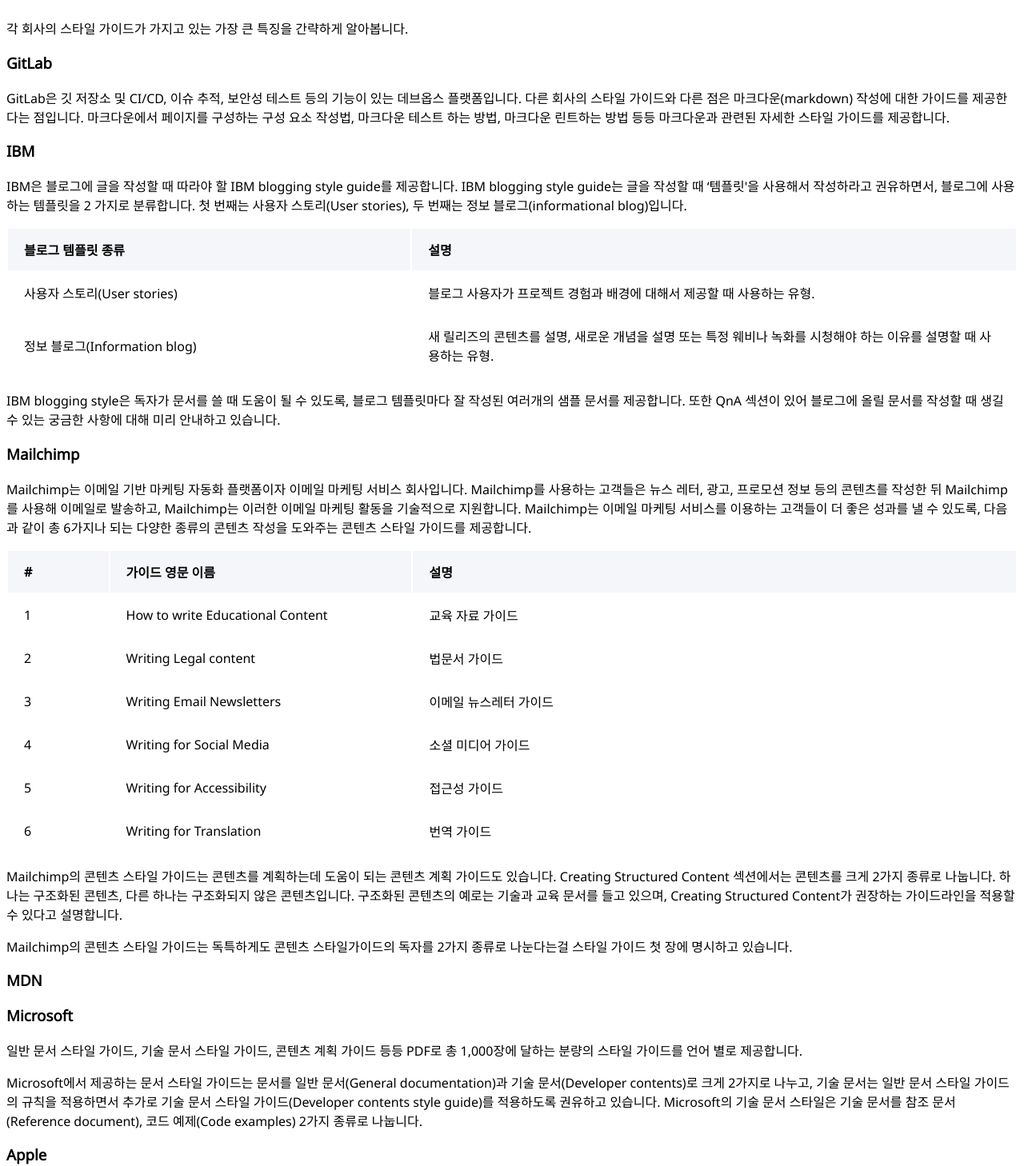
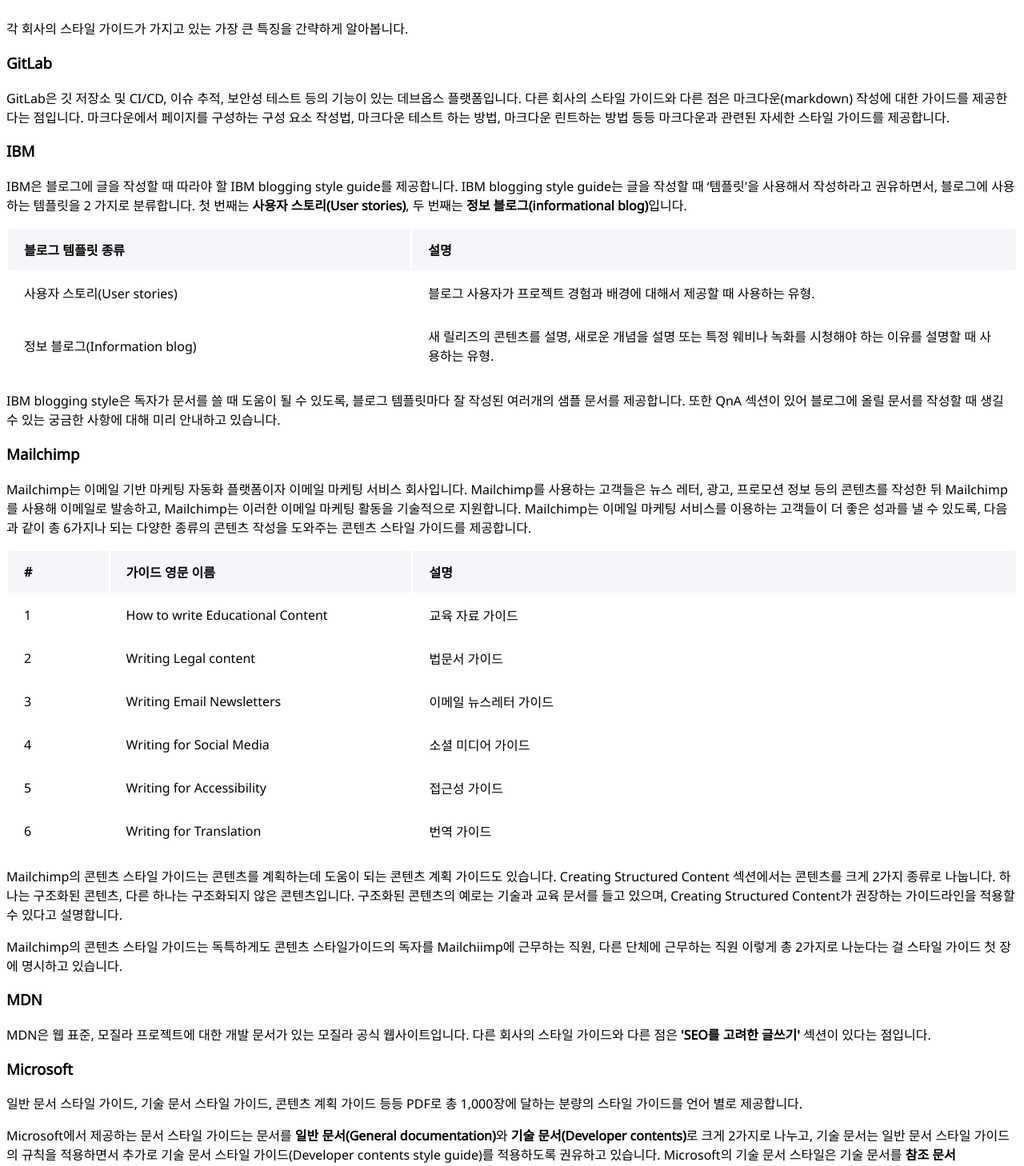
Before and after one commit to marron-b/brown, a Next.js app: page /styleguide_research/01_styleguide_research in a window 1280 px wide. Shown: the part 2957-4415 px from the top of the page at 80% size. Built offline with nearby package versions, Linux system fonts and the light colour scheme.

Commit message:
change rowspan to rowSpan

```diff
--- a/pages/styleguide_research/01_styleguide_research.mdx
+++ b/pages/styleguide_research/01_styleguide_research.mdx
@@ -58,7 +58,7 @@ Write the Docs은 스타일 가이드란 ‘문서 전체에서 일관된 스타
     </thead>
     <tbody>
     <tr>
-        <td style={{padding: "14px 20px"}} rowspan="3">문서 스타일 가이드</td>
+        <td style={{padding: "14px 20px"}} rowSpan="3">문서 스타일 가이드</td>
         <td style={{padding: "14px 20px"}}>일반 문서 스타일 가이드</td>
         <td style={{padding: "14px 20px"}}>General documentation style guide</td>
         <td style={{padding: "14px 20px"}}>일반 문서 작성 스타일 가이드</td>
@@ -78,7 +78,7 @@ Write the Docs은 스타일 가이드란 ‘문서 전체에서 일관된 스타
         </td>
     </tr>
     <tr style={{backgroundColor: "#fff"}}>
-        <td style={{padding: "14px 20px"}} rowspan="2">콘텐츠 스타일 가이드</td>
+        <td style={{padding: "14px 20px"}} rowSpan="2">콘텐츠 스타일 가이드</td>
         <td style={{padding: "14px 20px"}}>기술 문서 콘텐츠 스타일 가이드</td>
         <td style={{padding: "14px 20px"}}>Technical content style guide, Developer content style guide</td>
         <td style={{padding: "14px 20px"}}>
@@ -93,7 +93,7 @@ Write the Docs은 스타일 가이드란 ‘문서 전체에서 일관된 스타
         </td>
     </tr>
     <tr style={{backgroundColor: "#fff"}}>
-        <td style={{padding: "14px 20px"}} rowspan="3">계획 가이드</td>
+        <td style={{padding: "14px 20px"}} rowSpan="3">계획 가이드</td>
         <td style={{padding: "14px 20px"}}>일반 문서 계획 가이드</td>
         <td style={{padding: "14px 20px"}}>General documentation planning guide</td>
         <td style={{padding: "14px 20px"}}>
@@ -132,10 +132,10 @@ Write the Docs은 스타일 가이드란 ‘문서 전체에서 일관된 스타
     </thead>
     <tbody>
     <tr>
-        <td style={{padding: "14px 20px"}} rowspan="3">1</td>
-        <td style={{padding: "14px 20px"}} rowspan="3">GitLab</td>
-        <td style={{padding: "14px 20px"}} rowspan="3">Documentation Style Guide</td>
-        <td style={{padding: "14px 20px"}} rowspan="3">문서 스타일 가이드</td>
+        <td style={{padding: "14px 20px"}} rowSpan="3">1</td>
+        <td style={{padding: "14px 20px"}} rowSpan="3">GitLab</td>
+        <td style={{padding: "14px 20px"}} rowSpan="3">Documentation Style Guide</td>
+        <td style={{padding: "14px 20px"}} rowSpan="3">문서 스타일 가이드</td>
         <td style={{padding: "14px 20px"}}>일반 문서 스타일 가이드</td>
     </tr>
     <tr style={{backgroundColor: "#fff"}}>
@@ -152,9 +152,9 @@ Write the Docs은 스타일 가이드란 ‘문서 전체에서 일관된 스타
         <td style={{padding: "14px 20px"}}> 블로그 콘텐츠 스타일 가이드</td>
     </tr>
     <tr>
-        <td style={{padding: "17px 20px"}} rowspan="7">3</td>
-        <td style={{padding: "17px 20px"}} rowspan="7">Mailchimp</td>
-        <td style={{padding: "17px 20px"}} rowspan="7">Content Style Guide</td>
+        <td style={{padding: "17px 20px"}} rowSpan="7">3</td>
+        <td style={{padding: "17px 20px"}} rowSpan="7">Mailchimp</td>
+        <td style={{padding: "17px 20px"}} rowSpan="7">Content Style Guide</td>
         <td style={{padding: "17px 20px"}}>문서 스타일 가이드</td>
         <td style={{padding: "14px 20px"}}>일반 문서 스타일 가이드</td>
     </tr>
@@ -163,7 +163,7 @@ Write the Docs은 스타일 가이드란 ‘문서 전체에서 일관된 스타
         <td style={{padding: "14px 20px"}}>구조화된 콘텐츠 계획 가이드</td>
     </tr>
     <tr style={{backgroundColor: "#fff"}}>
-        <td style={{padding: "14px 20px"}} rowspan="5">콘텐츠 스타일 가이드</td>
+        <td style={{padding: "14px 20px"}} rowSpan="5">콘텐츠 스타일 가이드</td>
         <td style={{padding: "14px 20px"}}>이메일 뉴스레터 콘텐츠 가이드</td>
     </tr>
     <tr style={{backgroundColor: "#fff"}}>
@@ -179,20 +179,20 @@ Write the Docs은 스타일 가이드란 ‘문서 전체에서 일관된 스타
         <td style={{padding: "14px 20px"}}>접근성 가이드</td>
     </tr>
     <tr style={{backgroundColor: "#fff"}}>
-        <td style={{padding: "14px 20px"}} rowspan="2">4</td>
-        <td style={{padding: "14px 20px"}} rowspan="2">MDN</td>
-        <td style={{padding: "14px 20px"}} rowspan="2">Writing guidelines</td>
-        <td style={{padding: "14px 20px"}} rowspan="2">문서 스타일 가이드</td>
+        <td style={{padding: "14px 20px"}} rowSpan="2">4</td>
+        <td style={{padding: "14px 20px"}} rowSpan="2">MDN</td>
+        <td style={{padding: "14px 20px"}} rowSpan="2">Writing guidelines</td>
+        <td style={{padding: "14px 20px"}} rowSpan="2">문서 스타일 가이드</td>
         <td style={{padding: "14px 20px"}}>일반 문서 스타일 가이드</td>
     </tr>
     <tr style={{backgroundColor: "#fff"}}>
         <td style={{padding: "14px 20px"}}>기술 문서 스타일 가이드</td>
     </tr>
     <tr style={{backgroundColor: "#fff"}}>
-        <td style={{padding: "14px 20px"}} rowspan="3">5</td>
-        <td style={{padding: "14px 20px"}} rowspan="3">Microsoft</td>
-        <td style={{padding: "14px 20px"}} rowspan="3">Writing style guide</td>
-        <td style={{padding: "14px 20px"}} rowspan="2">문서 스타일 가이드</td>
+        <td style={{padding: "14px 20px"}} rowSpan="3">5</td>
+        <td style={{padding: "14px 20px"}} rowSpan="3">Microsoft</td>
+        <td style={{padding: "14px 20px"}} rowSpan="3">Writing style guide</td>
+        <td style={{padding: "14px 20px"}} rowSpan="2">문서 스타일 가이드</td>
         <td style={{padding: "14px 20px"}}>문서 스타일 가이드</td>
     </tr>
     <tr style={{backgroundColor: "#fff"}}>
@@ -216,7 +216,8 @@ Write the Docs은 스타일 가이드란 ‘문서 전체에서 일관된 스타
 ### GitLab
 GitLab은 깃 저장소 및 CI/CD, 이슈 추적, 보안성 테스트 등의 기능이 있는 데브옵스 플랫폼입니다. 다른 회사의 스타일 가이드와 다른 점은 마크다운(markdown) 작성에 대한 가이드를 제공한다는 점입니다. 마크다운에서 페이지를 구성하는 구성 요소 작성법, 마크다운 테스트 하는 방법, 마크다운 린트하는 방법 등등 마크다운과 관련된 자세한 스타일 가이드를 제공합니다.
 ### IBM
-IBM은 블로그에 글을 작성할 때 따라야 할 IBM blogging style guide를 제공합니다. IBM blogging style guide는 글을 작성할 때 ‘템플릿'을 사용해서 작성하라고 권유하면서, 블로그에 사용하는 템플릿을 2 가지로 분류합니다. 첫 번째는 사용자 스토리(User stories), 두 번째는 정보 블로그(informational blog)입니다.
+IBM은 블로그에 글을 작성할 때 따라야 할 IBM blogging style guide를 제공합니다. IBM blogging style guide는 글을 작성할 때 ‘템플릿'을 사용해서 작성하라고 권유하면서, 블로그에 사용하는 템플릿을 2 가지로 분류합니다.
+첫 번째는 <b>사용자 스토리(User stories)</b>, 두 번째는 <b>정보 블로그(informational blog)</b>입니다.
 {<table style={{borderColor: "#e2e4ee", textAlign: "left", display:"table", width: "100%"}}>
     <thead style={{backgroundColor: "#f5f6f9"}}>
     <tr>
@@ -291,16 +292,43 @@ Mailchimp는 이메일 기반 마케팅 자동화 플랫폼이자 이메일 마
 
 Mailchimp의 콘텐츠 스타일 가이드는 콘텐츠를 계획하는데 도움이 되는 콘텐츠 계획 가이드도 있습니다. Creating Structured Content 섹션에서는 콘텐츠를 크게 2가지 종류로 나눕니다. 하나는 구조화된 콘텐츠, 다른 하나는 구조화되지 않은 콘텐츠입니다. 구조화된 콘텐츠의 예로는 기술과 교육 문서를 들고 있으며, Creating Structured Content가 권장하는 가이드라인을 적용할 수 있다고 설명합니다.
 
-Mailchimp의 콘텐츠 스타일 가이드는 독특하게도 콘텐츠 스타일가이드의 독자를 2가지 종류로 나눈다는걸 스타일 가이드 첫 장에 명시하고 있습니다.
+Mailchimp의 콘텐츠 스타일 가이드는 독특하게도 콘텐츠 스타일가이드의 독자를 Mailchiimp에 근무하는 직원, 다른 단체에 근무하는 직원 이렇게 총 2가지로 나눈다는 걸 스타일 가이드 첫 장에 명시하고 있습니다.
 
 ### MDN
+MDN은 웹 표준, 모질라 프로젝트에 대한 개발 문서가 있는 모질라 공식 웹사이트입니다. 다른 회사의 스타일 가이드와 다른 점은 <b>'SEO를 고려한 글쓰기'</b> 섹션이 있다는 점입니다.
+
 
 ### Microsoft
 일반 문서 스타일 가이드, 기술 문서 스타일 가이드, 콘텐츠 계획 가이드 등등 PDF로 총 1,000장에 달하는 분량의 스타일 가이드를 언어 별로 제공합니다.
 
-Microsoft에서 제공하는 문서 스타일 가이드는 문서를 일반 문서(General documentation)과 기술 문서(Developer contents)로 크게 2가지로 나누고, 기술 문서는 일반 문서 스타일 가이드의 규칙을 적용하면서 추가로 기술 문서 스타일 가이드(Developer contents style guide)를 적용하도록 권유하고 있습니다. Microsoft의 기술 문서 스타일은 기술 문서를 참조 문서(Reference document), 코드 예제(Code examples) 2가지 종류로 나눕니다.
+Microsoft에서 제공하는 문서 스타일 가이드는 문서를 <b>일반 문서(General documentation)</b>와 <b>기술 문서(Developer contents)</b>로 크게 2가지로 나누고,
+기술 문서는 일반 문서 스타일 가이드의 규칙을 적용하면서 추가로 기술 문서 스타일 가이드(Developer contents style guide)를 적용하도록 권유하고 있습니다.
+Microsoft의 기술 문서 스타일은 기술 문서를 <b>참조 문서(Reference document)</b>, <b>코드 예제(Code examples)</b> 2가지 종류로 나눕니다.
+{<table style={{borderColor: "#e2e4ee", textAlign: "left", display:"table", width: "100%"}}>
+    <thead style={{backgroundColor: "#f5f6f9"}}>
+    <tr>
+        <th style={{padding: "14px 20px"}}>기술 문서 종류</th>
+        <th style={{padding: "14px 20px", width: "70%"}}>설명</th>
+    </tr>
+    </thead>
+    <tbody>
+    <tr>
+        <td style={{padding: "14px 20px"}}>참조 문서(Reference document)</td>
+        <td style={{padding: "14px 20px"}}>
+        클래스, 라이브러리, 모델 및 프로그래밍 언어 구성을 포함해 기술 및 언어와 관련된 프로그래밍 요소에 대한 세부 정보를 제공.
+        </td>
+    </tr>
+    <tr style={{backgroundColor: "#fff"}}>
+        <td style={{padding: "14px 20px"}}>코드 예제(Code examples)</td>
+        <td style={{padding: "14px 20px"}}>
+        프로그래밍 요소를 사용해 특정 기능을 구현하는 방법을 보여줌.
+        </td>
+    </tr>
+    </tbody></table>}
 
 ### Apple
 
 ## 마무리
-이렇게 각 회사의 스타일 가이드의 특징을 간략하게 훑어보았습니다. 다음 글에서는 각 회사의 스타일 가이드를 구성부터 내용까지 좀 더 자세히 정리합니다.
+이렇게 각 회사의 스타일 가이드의 특징을 간략하게 훑어보았습니다. 훑어보면서 느낀 점의 각 회사의 사업 부분이나 회사의 특징이 스타일 가이드에 반영되어 있다는 점입니다. 이메일 마케팅 서비스를 제공하는 Mailchimp는, 고객들의 이메일 마케팅 활동이 성과를 내는데 도움이 될 수 있도록 다양한 종류의 콘텐츠 가이드를 제공합니다. 개발자를 대상으로 웹 지식 사이트인 MDN은 좀 더 많은 글이 검색 결과에 노출 될 수 있도록 SEO를 고려해서 글쓰기 가이드를 제공하고 있다는 걸 알 수 있었습니다.
+
+다음 글에서는 각 회사의 스타일 가이드를 구성부터 내용까지 좀 더 자세히 정리합니다.
```
